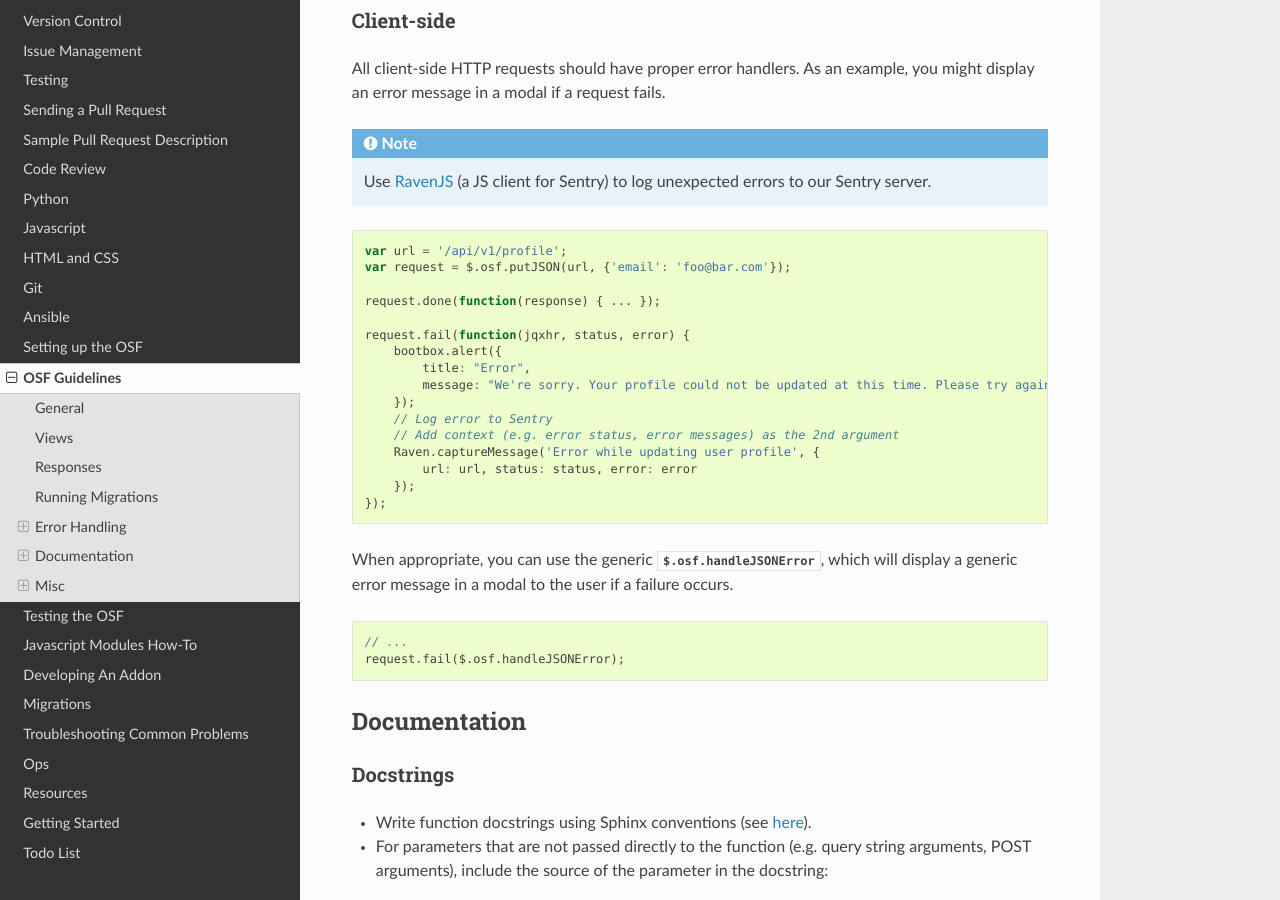
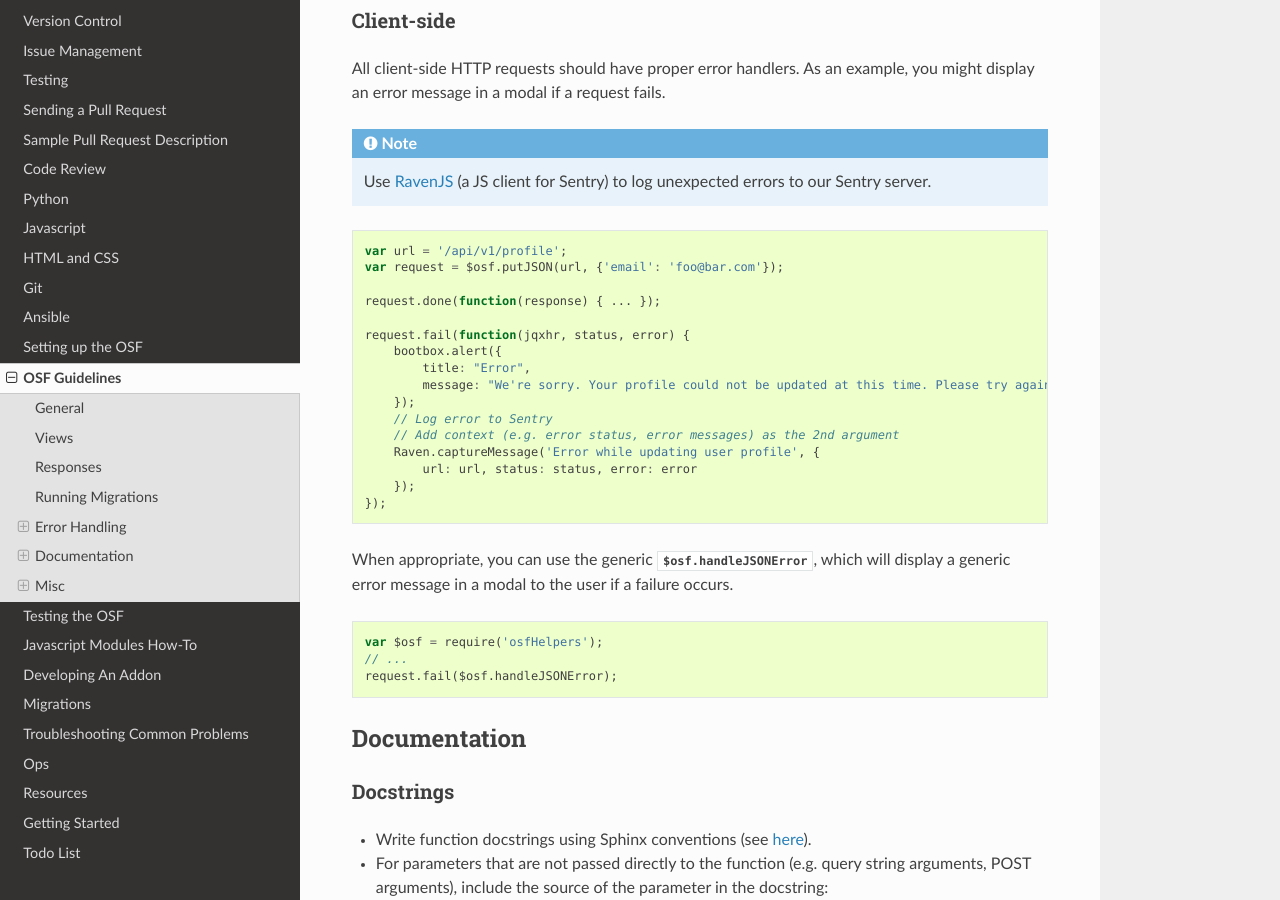
Before and after one commit to CenterForOpenScience/COSDev, a Sphinx documentation site: the page built from docs/osf/guidelines.rst, in a window 1280 px wide and 900 px high, scrolled down 3463 px. Built offline with Sphinx 7.4.7 and the Read the Docs theme 2.0.0, drawn with Linux system fonts in a browser that asks for light colours.

Commit message:
$osf, not $.osf

```diff
--- a/docs/osf/guidelines.rst
+++ b/docs/osf/guidelines.rst
@@ -186,7 +186,7 @@ All client-side HTTP requests should have proper error handlers. As an example,
 .. code-block:: javascript
 
     var url = '/api/v1/profile';
-    var request = $.osf.putJSON(url, {'email': 'foo@bar.com'});
+    var request = $osf.putJSON(url, {'email': 'foo@bar.com'});
 
     request.done(function(response) { ... });
 
@@ -202,12 +202,13 @@ All client-side HTTP requests should have proper error handlers. As an example,
         });
     });
 
-When appropriate, you can use the generic `$.osf.handleJSONError`, which will display a generic error message in a modal to the user if a failure occurs.
+When appropriate, you can use the generic `$osf.handleJSONError`, which will display a generic error message in a modal to the user if a failure occurs.
 
 .. code-block:: javascript
 
+    var $osf = require('osfHelpers');
     // ...
-    request.fail($.osf.handleJSONError);
+    request.fail($osf.handleJSONError);
 
 Documentation
 *************
--- a/docs/style_guides/javascript.rst
+++ b/docs/style_guides/javascript.rst
@@ -64,9 +64,9 @@ Follow `Abhinay Rathore's jQuery Coding Standards Guide <http://lab.abhinayratho
 AJAX
 ----
 
-For PUTting and POSTing to JSON endpoints in the OSF, use the ``$.osf.postJSON`` and ``$.osf.putJSON`` functions (located in ``site.js``). This will handle JSON stringification as well as set the correct dataType and contentType.
+For PUTting and POSTing to JSON endpoints in the OSF, use the ``$osf.postJSON`` and ``$osf.putJSON`` functions (located in ``osfHelpers.js``). This will handle JSON stringification as well as set the correct dataType and contentType.
 
-When using ``$.osf.postJSON``, ``$.osf.putJSON``, or ``jQuery.ajax``, use the Promises interface.
+When using ``$osf.postJSON``, ``$osf.putJSON``, or ``jQuery.ajax``, use the Promises interface.
 
 .. code-block:: javascript
 
```
